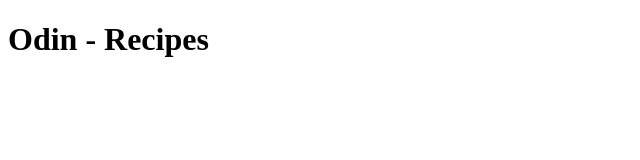
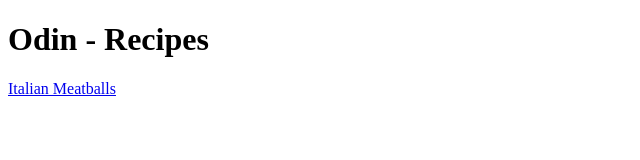
Before and after one commit to michealbriggs/odin-recipes, a plain HTML site: page index.html in a window 1280 px wide. Shown: the whole page, without its empty margins (0-640 px from the left). Drawn offline with Linux system fonts and the light colour scheme.

Commit message:
Added recipe link
    Added Italian meatball recipe & link to index

```diff
--- a/index.html
+++ b/index.html
@@ -7,5 +7,6 @@
 
     <body>
         <h1>Odin - Recipes</h1>
+        <a href="./recipes/italian_meatballs.html">Italian Meatballs</a>
     </body>
 </html>
```
